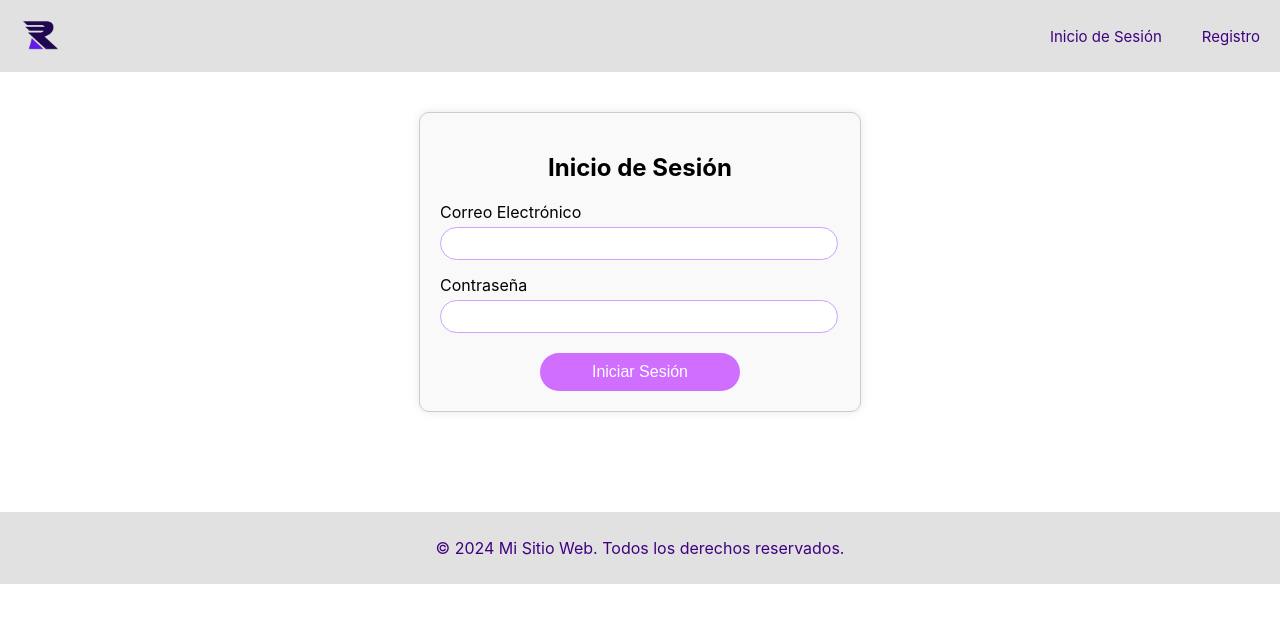
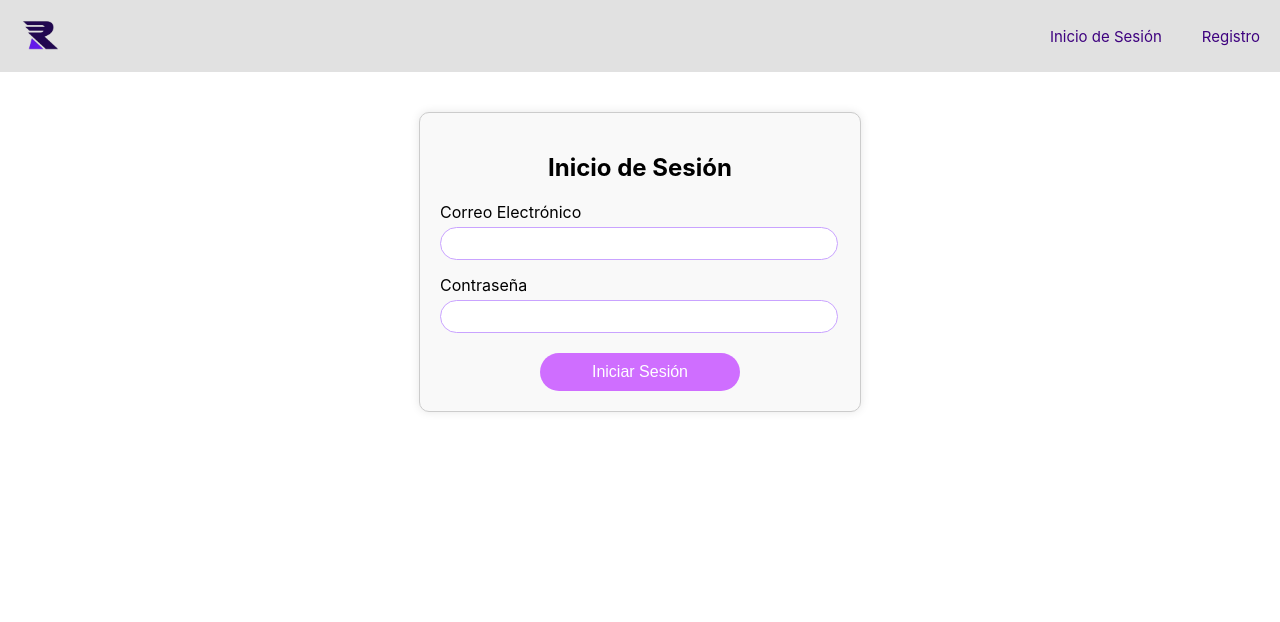
Before and after one commit to Camilo13056/FrontPruebaMaven, a React (Create React App) app in the folder frontprueba/: page /login in a window 1280 px wide. Shown: the top 622 px of the page. Built offline with nearby package versions, Linux system fonts and the light colour scheme.

Commit message:
feat(front-end): Registro funcional

```diff
--- a/frontprueba/src/components/Login.js
+++ b/frontprueba/src/components/Login.js
@@ -3,8 +3,7 @@ import '../Styles/StylesLogin.css';
 import logo from '../logoprueba.png';
 import axios from 'axios';
 
-const endpoint = 'http://localhost:3004/users'; // Cambia el puerto según sea necesario
-
+const endpoint = 'http://localhost:3001';
 const Login = () => {
     const [email, setEmail] = useState('');
     const [password, setPassword] = useState('');
@@ -66,9 +65,7 @@ const Login = () => {
                     </form>
                 </div>
             </main>
-            <footer className="footer">
-                <p>© {new Date().getFullYear()} Mi Sitio Web. Todos los derechos reservados.</p>
-            </footer>
+
         </div>
     );
 };
--- a/frontprueba/src/components/Registro.js
+++ b/frontprueba/src/components/Registro.js
@@ -3,7 +3,8 @@ import '../Styles/StylesRegistro.css';
 import logo from '../logoprueba.png';
 import axios from 'axios';
 
-const endpoint = 'http://localhost:3004'
+const endpoint = 'http://localhost:3001';
+
 const Registro = () => {
     const [name, setName] = useState('');
     const [lastName, setLastName] = useState('');
@@ -82,9 +83,6 @@ const Registro = () => {
                     </form>
                 </div>
             </main>
-            <footer className="footer">
-                <p>© {new Date().getFullYear()} Mi Sitio Web. Todos los derechos reservados.</p>
-            </footer>
         </div>
     );
 };
```
